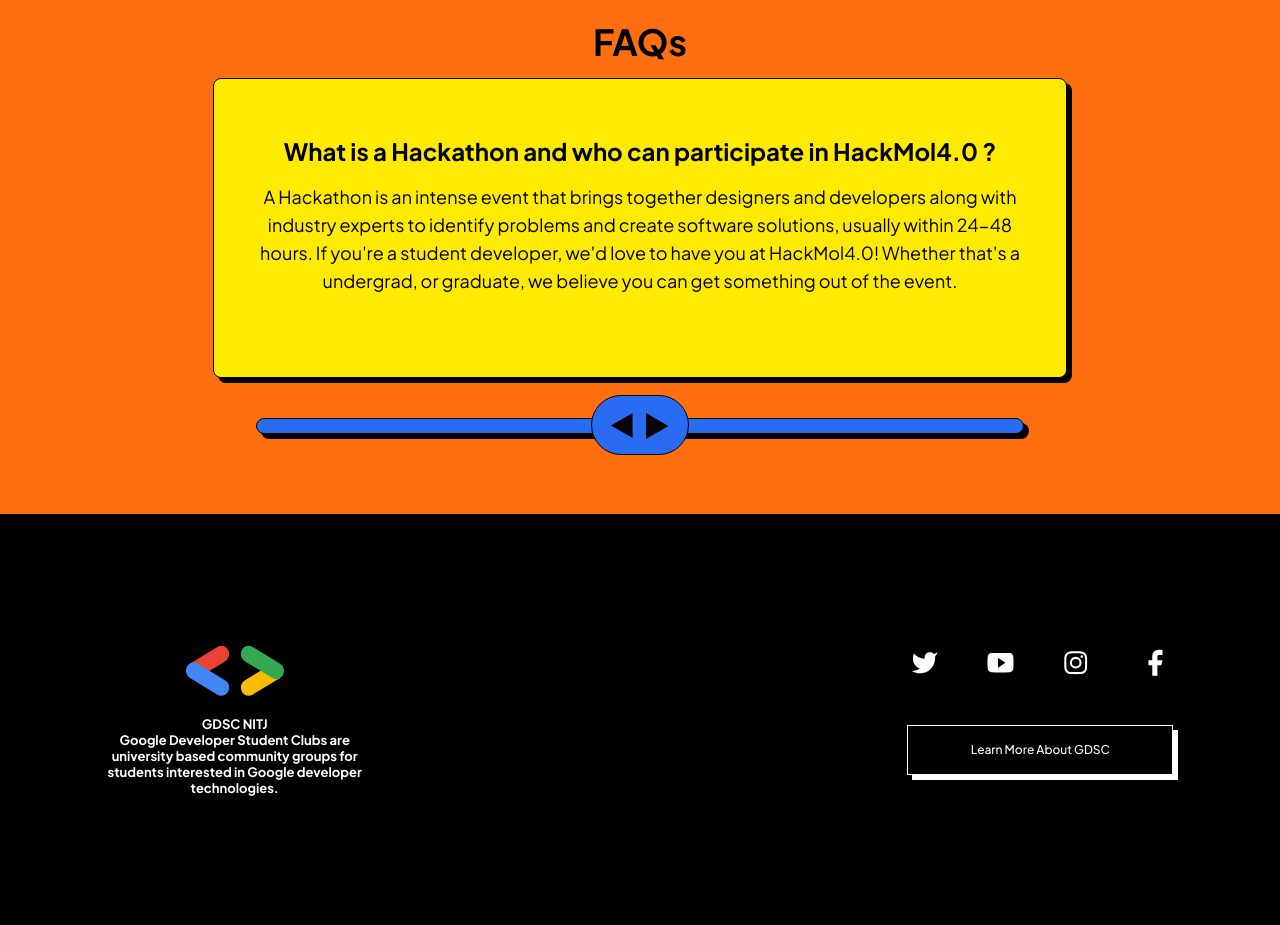
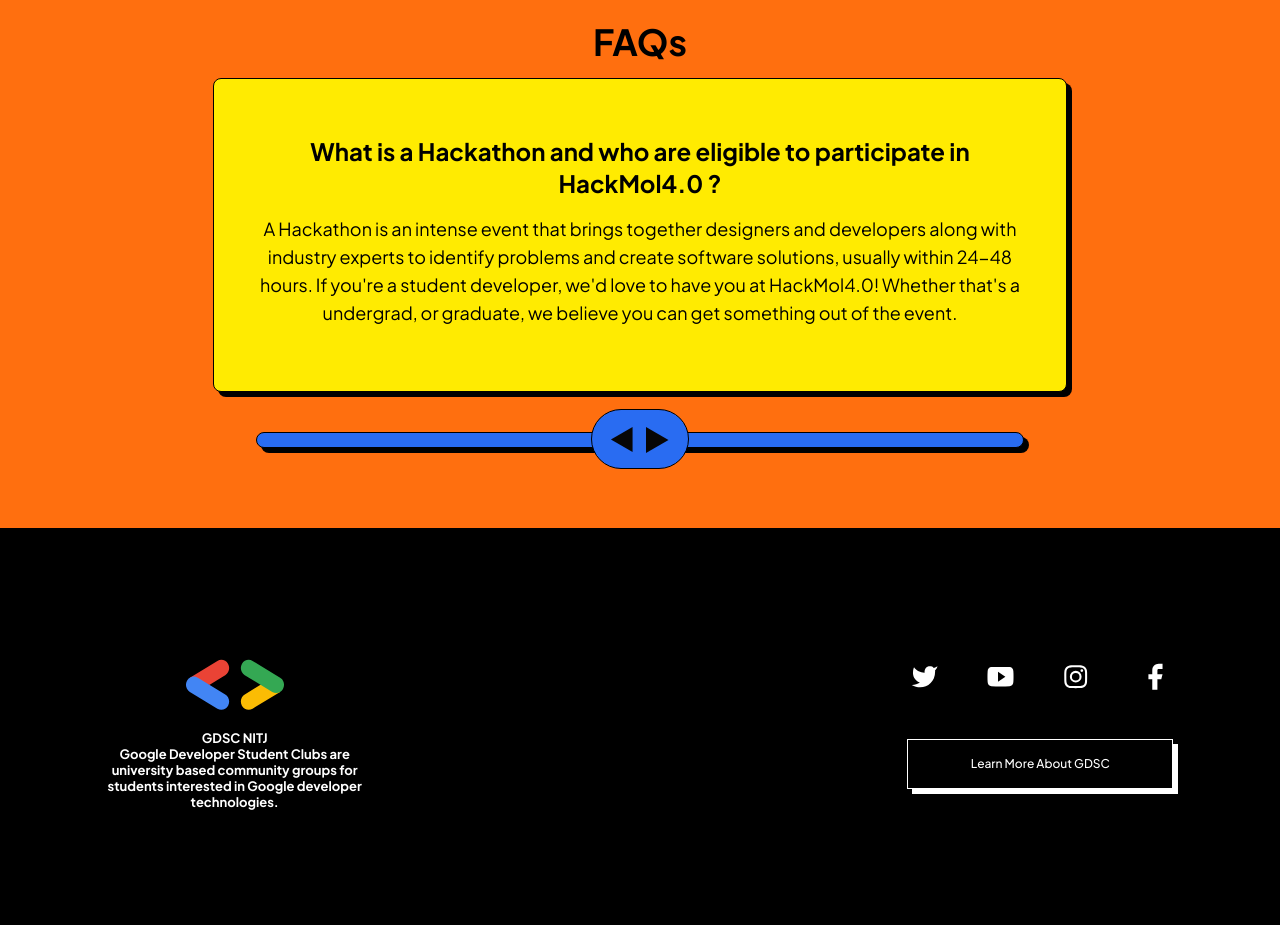
Before and after one commit to gdgcnitj/hackmol-4, a Next.js app: page / in a window 1280 px wide. Shown: the part 6180-7105 px from the top of the page. Built offline with nearby package versions, Linux system fonts and the light colour scheme; a web font is replaced by a local one.

Commit message:
Design updates

```diff
--- a/src/components/FAQ/FAQ.js
+++ b/src/components/FAQ/FAQ.js
@@ -4,7 +4,7 @@ import React, { useState } from "react";
 
 let qa = [
     {
-        ques: "What is a Hackathon and who can participate in HackMol4.0 ?",
+        ques: "What is a Hackathon and who are eligible to participate in HackMol4.0 ?",
         ans: "A Hackathon is an intense event that brings together designers and developers along with industry experts to identify problems and create software solutions, usually within 24-48 hours. If you're a student developer, we'd love to have you at HackMol4.0! Whether that's a undergrad, or graduate, we believe you can get something out of the event."
     },
     {
```
